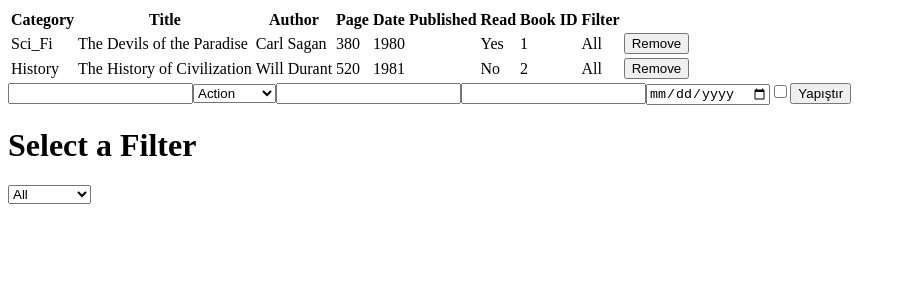
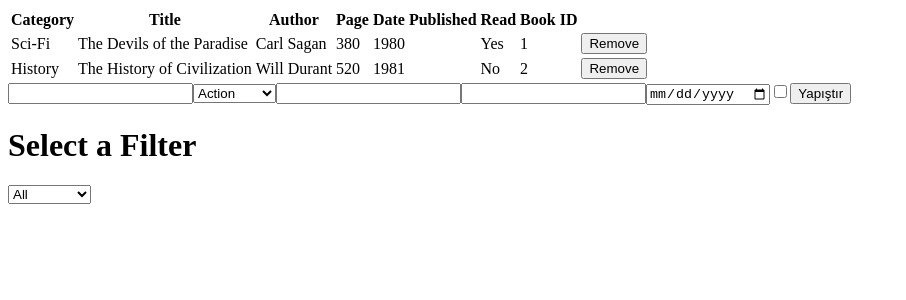
Before and after one commit to eypsrcnuygr/bookstore, a React (Create React App) app: page / in a window 1280 px wide. Shown: the top 300 px of the page, without its empty margins (0-906 px from the left). Built offline with nearby package versions, Linux system fonts and the light colour scheme.

Commit message:
Implement filter functionality, need to delete filter from BookForm

```diff
--- a/src/components/book.js
+++ b/src/components/book.js
@@ -17,11 +17,10 @@ const book = props => {
             <th>Date Published</th>
             <th>Read</th>
             <th>Book ID</th>
-            <th>Filter</th>
           </tr>
         </thead>
         <tbody>
-          {bookObjForBook.map(book => (
+          {bookObjForBook.filter(element => (!props.selectedFilter || props.selectedFilter === 'All' ? element : element.category === props.selectedFilter)).map(book => (
             <tr key={book.BookID}>
               {Object.values(book).map(value => {
                 i += 1;
--- a/src/containers/booksList.js
+++ b/src/containers/booksList.js
@@ -24,6 +24,7 @@ const BookList = props => {
   const handleRemove = obj => {
     props.remove(obj);
   };
+
   return (
     <Book bookObj={bookObj} handleRemove={handleRemove} selectedFilter={selectedFilter} />
   );
--- a/src/reducers/books.js
+++ b/src/reducers/books.js
@@ -1,14 +1,13 @@
 const initialState = {
   bookObj: [
     {
-      category: 'Sci_Fi',
+      category: 'Sci-Fi',
       title: 'The Devils of the Paradise',
       author: 'Carl Sagan',
       page: 380,
       datePublished: 1980,
       read: true,
       BookID: 1,
-      filter: 'All',
     },
     {
       category: 'History',
@@ -18,7 +17,6 @@ const initialState = {
       datePublished: 1981,
       read: false,
       BookID: 2,
-      filter: 'All',
     },
   ],
 };
--- a/src/reducers/filter.js
+++ b/src/reducers/filter.js
@@ -4,7 +4,7 @@ const filterReducer = (filterState = 'All', action) => {
 
   if (action.payload) {
     selectedCategory = action.payload.selectedCategory;
-    bookObj = action.payload.bookObj;
+    bookObj = { ...action.payload.bookObj };
   } else {
     selectedCategory = filterState;
   }
```
